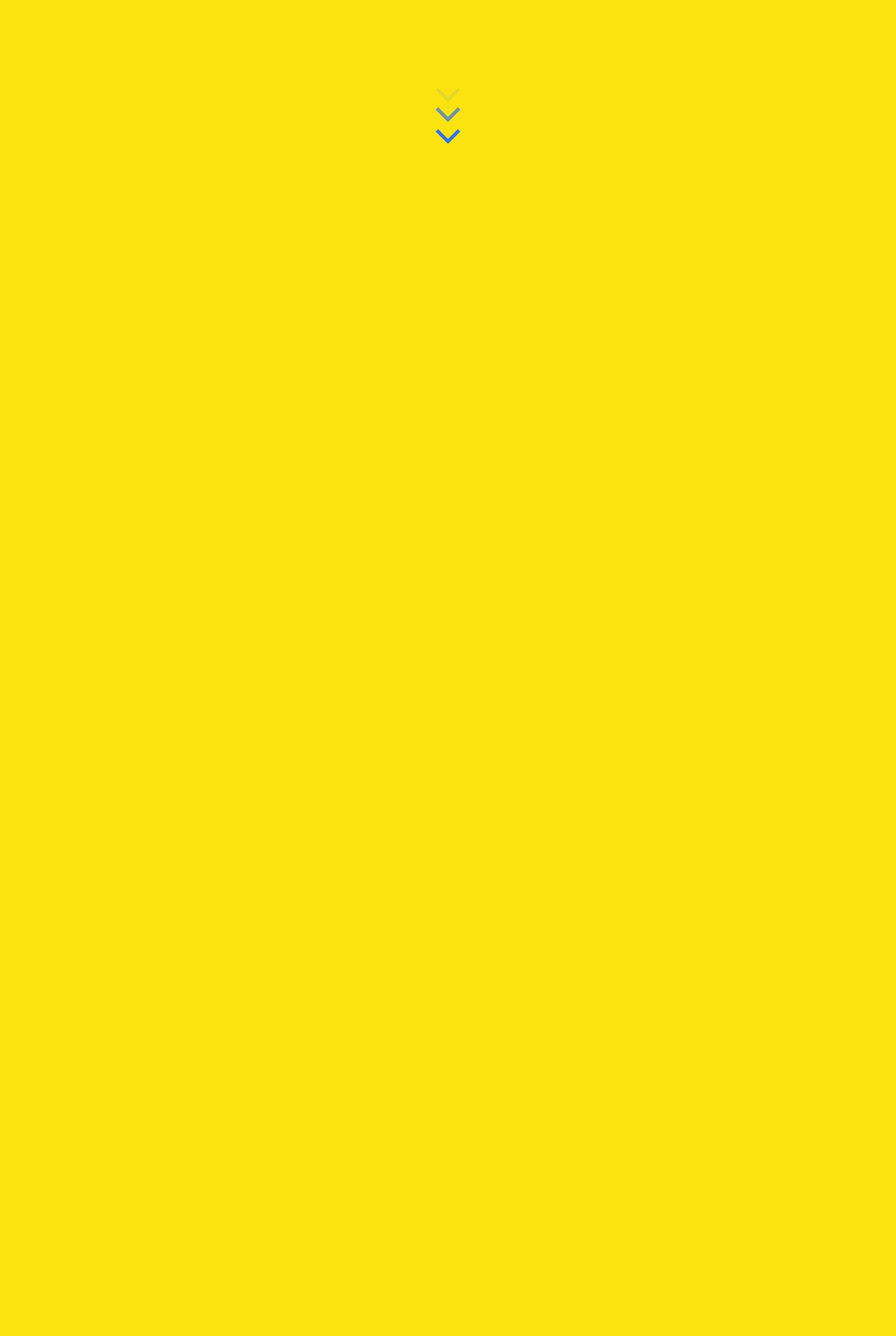
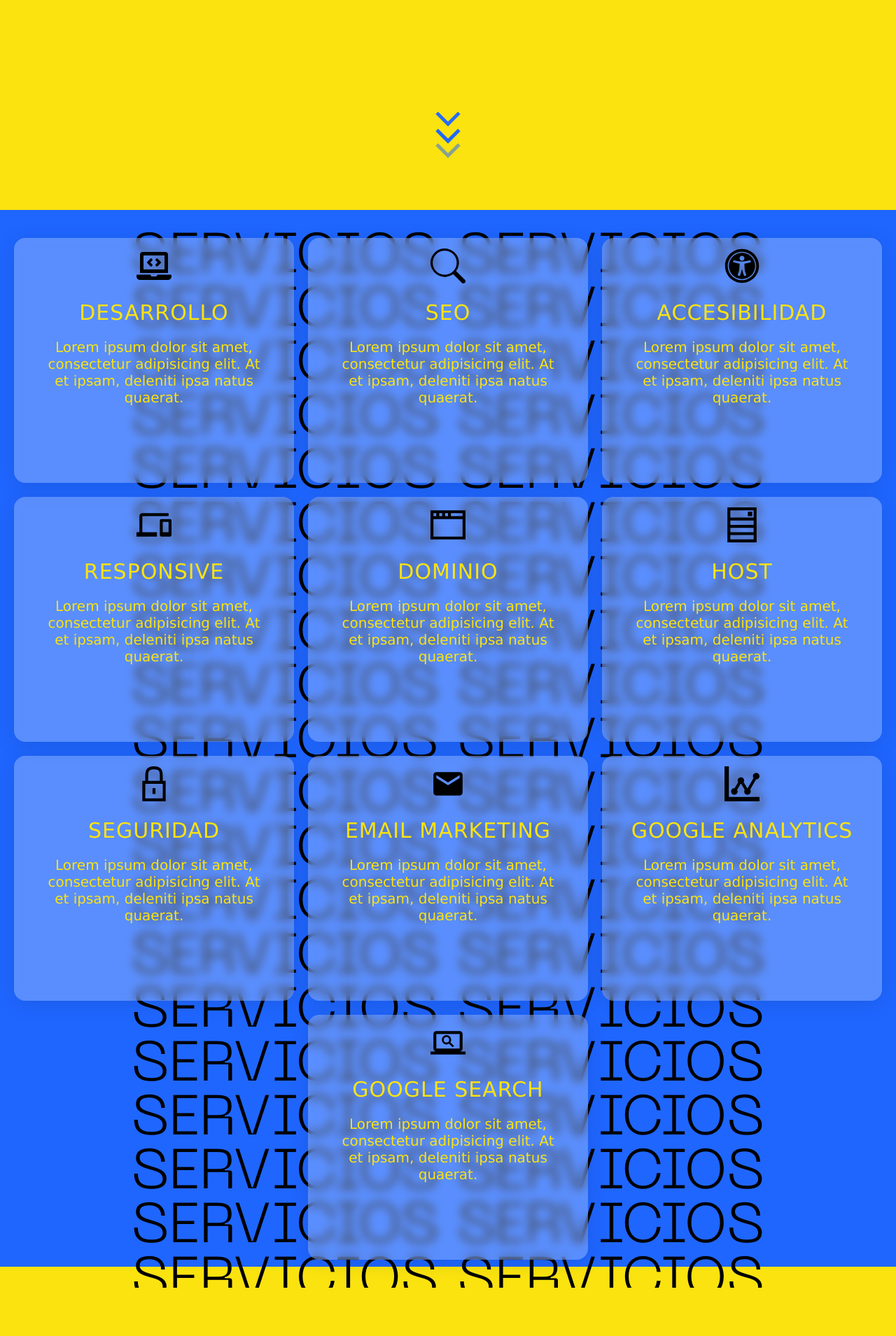
Before and after one commit to SmaelNicolas/wiidoo, a React (Create React App) app: page / in a window 1280 px wide. Shown: the part 600-2509 px from the top of the page at 70% size. Built offline with nearby package versions, Linux system fonts and the light colour scheme.

Commit message:
add all sections

```diff
--- a/src/App.js
+++ b/src/App.js
@@ -1,7 +1,10 @@
 import "./app.css";
 import { ArrowScroll } from "./Components/ArrowScroll/ArrowScroll";
+import { Divider } from "./Components/Divider/Divider";
 import { Navbar } from "./Components/Navbar/Navbar";
+import { Contact } from "./Sections/Contact/Contact";
 import { Hero } from "./Sections/Hero/Hero";
+import { Services } from "./Sections/Services/Services";
 
 function App() {
 	return (
@@ -9,6 +12,22 @@
 			<Navbar />
 			<Hero />
 			<ArrowScroll />
+			<Divider />
+			<Divider />
+			<Divider />
+			<Divider />
+			<Divider />
+			<Divider />
+			<Divider />
+			<Divider />
+			<Divider />
+			<Services />
+			<Divider />
+			<Divider />
+			<Divider />
+			<Divider />
+			<Divider />
+			<Contact />
 		</div>
 	);
 }
```
